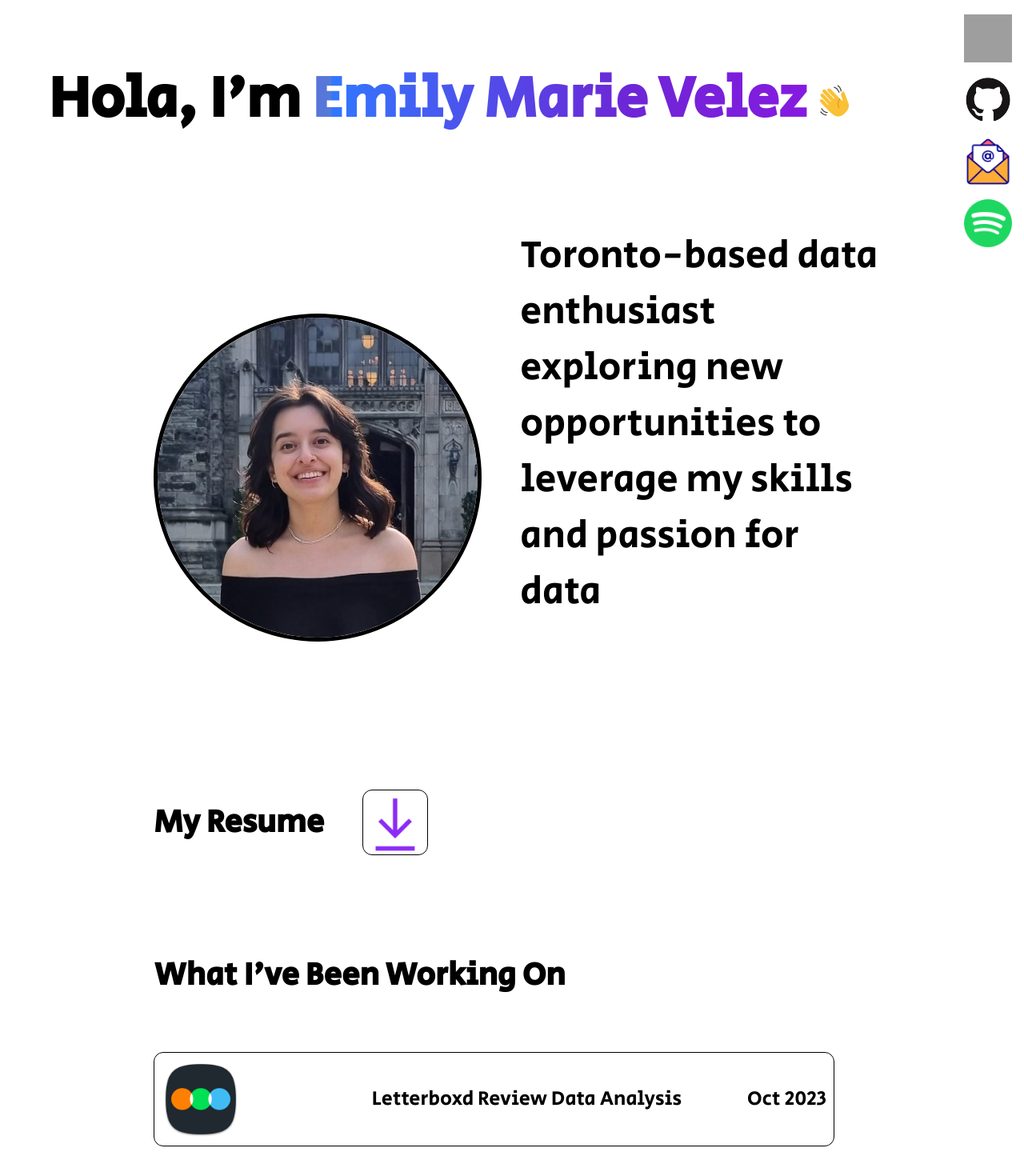
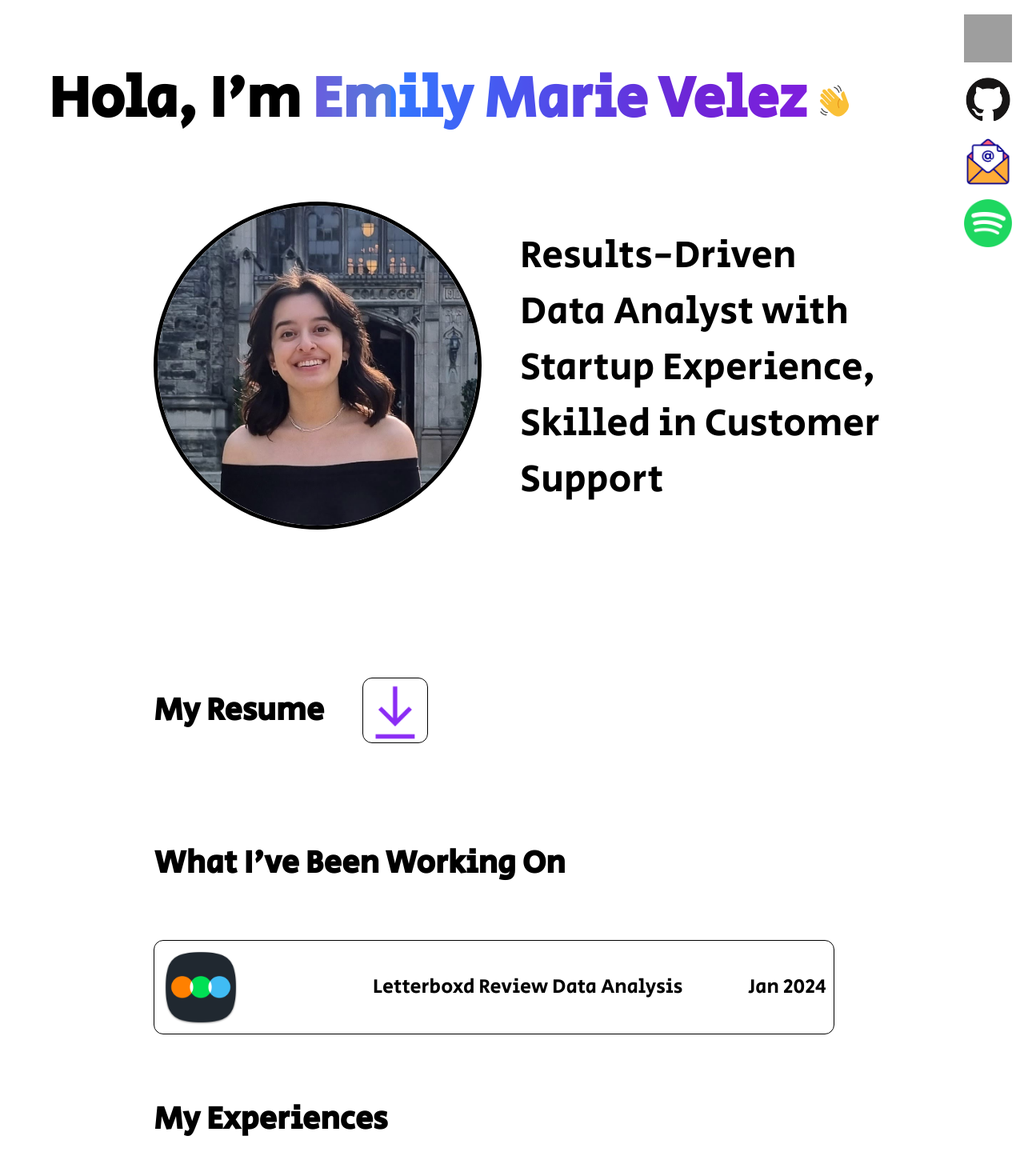
Before and after one commit to emilyvelez/emilyvelez.github.io, a React (Create React App) app: page / in a window 1280 px wide. Shown: the top 1470 px of the page at 80% size. Built offline with nearby package versions, Linux system fonts and the light colour scheme; grey boxes are pictures that could not be loaded.

Commit message:
Updated text

```diff
--- a/src/components/about.js
+++ b/src/components/about.js
@@ -7,7 +7,7 @@ function About(props) {
         <div className="about">
             <div><img src={prof_pic} alt="profile pic"/></div>
             <div className="about-content">
-            Toronto-based data enthusiast exploring new opportunities to leverage my skills and passion for data
+            Results-Driven Data Analyst with Startup Experience, Skilled in Customer Support
             </div>
         </div>
     )
--- a/src/components/mainProfile.js
+++ b/src/components/mainProfile.js
@@ -77,7 +77,7 @@ function MainProfile(props) {
             img_src: letterboxd,
             title_position: "Letterboxd Review Data Analysis",
             location: "Toronto, Canada",
-            start_date: "Oct 2023",
+            start_date: "Jan 2024",
             //end_date: "Pres",
             points: [
                 "https://github.com/emilyvelez/LetterboxdProject",
```
